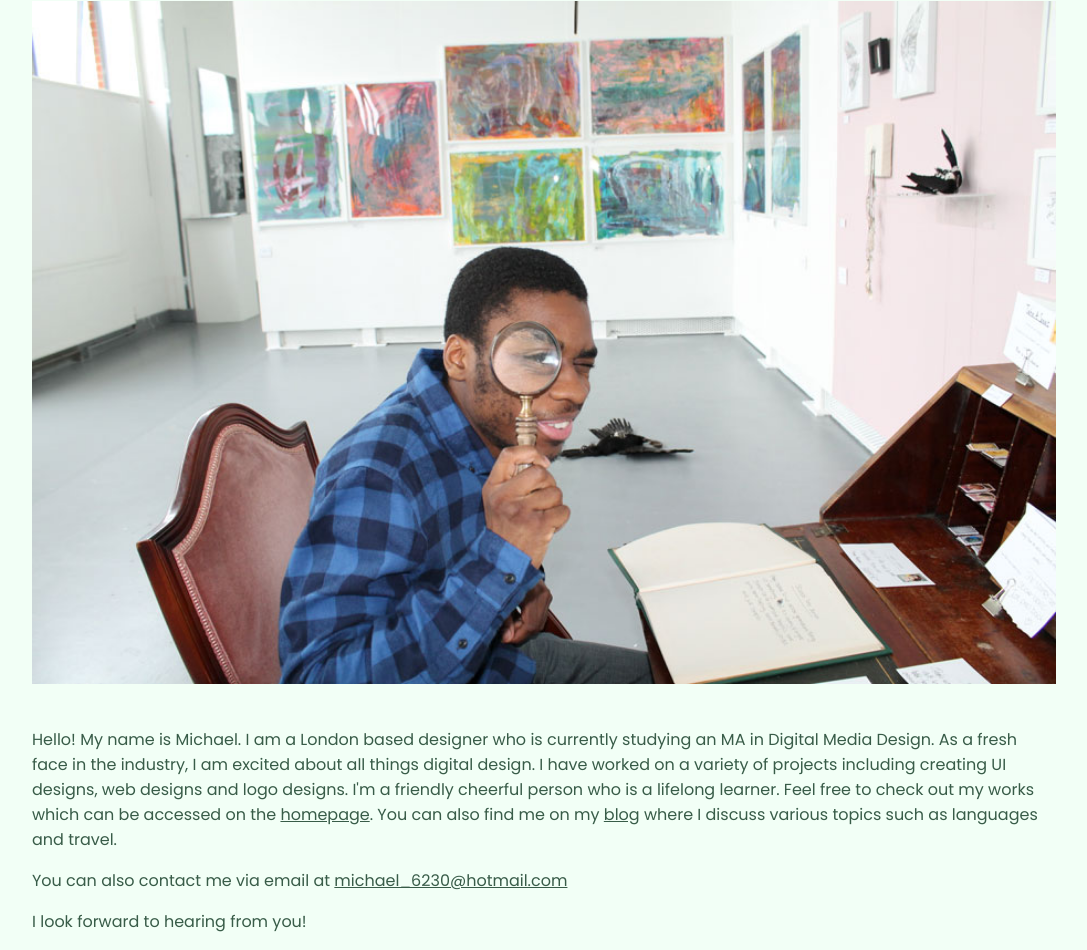
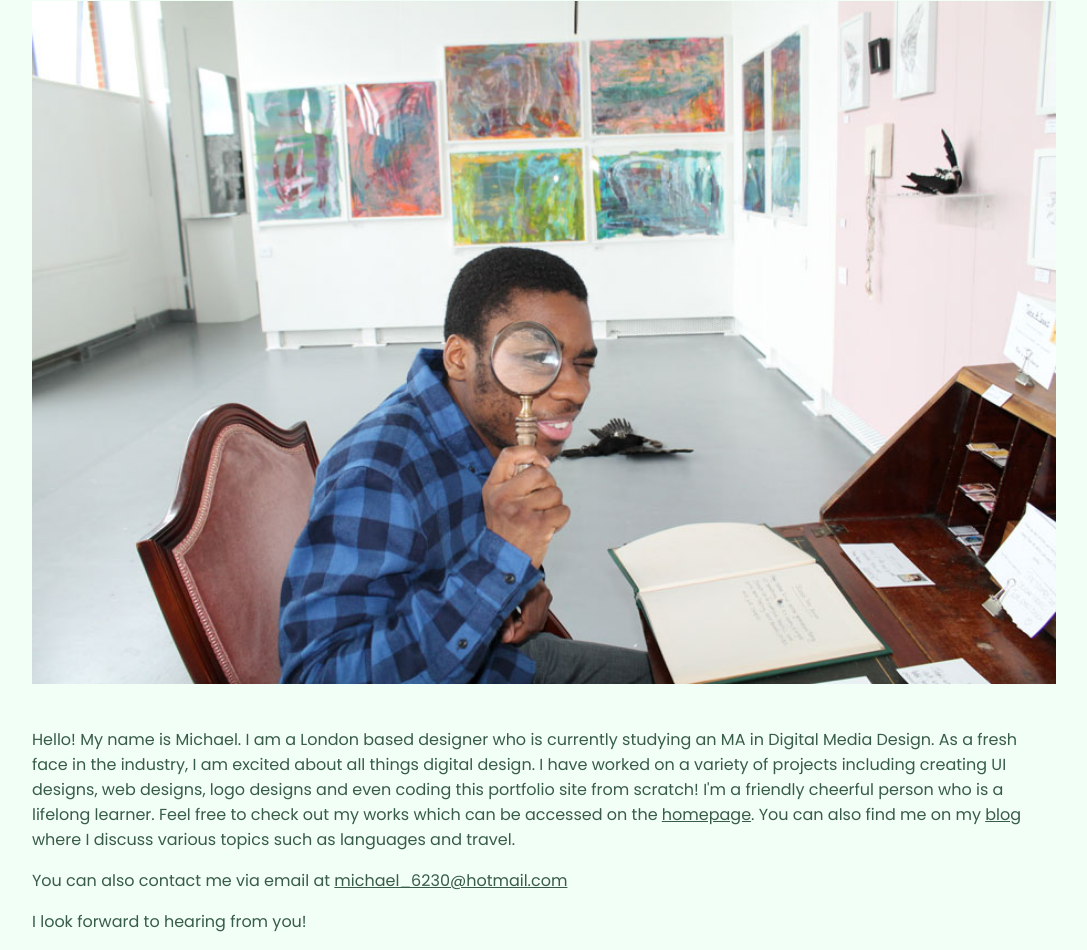
Before and after one commit to mlandu01/my-portfolio, a plain HTML site: page about.html in a window 1280 px wide. Shown: the part 358-1308 px from the top of the page, without its empty margins (96-1183 px from the left). Drawn offline with Linux system fonts and the light colour scheme; a web font is replaced by a local one.

Commit message:
Update about.html

```diff
--- a/about.html
+++ b/about.html
@@ -76,7 +76,7 @@
        </div>
 
        <div class="about-flex-items">
-<p>Hello! My name is Michael. I am a London based designer who is currently studying an MA in Digital Media Design. As a fresh face in the industry, I am excited about all things digital design. I have worked on a variety of projects including creating UI designs, web designs and logo designs. I'm a friendly cheerful person who is a lifelong learner. Feel free to check out my works which can be accessed on the <a href="index.html" class="inline-link">homepage</a>. You can also find me on my <a href="https://michaelsmonde.wordpress.com" target="_blank" class="inline-link">blog</a> where I discuss various topics such as languages and travel.</p>
+<p>Hello! My name is Michael. I am a London based designer who is currently studying an MA in Digital Media Design. As a fresh face in the industry, I am excited about all things digital design. I have worked on a variety of projects including creating UI designs, web designs, logo designs and even coding this portfolio site from scratch! I'm a friendly cheerful person who is a lifelong learner. Feel free to check out my works which can be accessed on the <a href="index.html" class="inline-link">homepage</a>. You can also find me on my <a href="https://michaelsmonde.wordpress.com" target="_blank" class="inline-link">blog</a> where I discuss various topics such as languages and travel.</p>
 </div>
 <p class="about-end">You can also contact me via email at <a href="mailto:michael_6230@hotmail.com" class="inline-link">michael_6230@hotmail.com</a></p>
 <p class="about-end">I look forward to hearing from you!</p>
```
